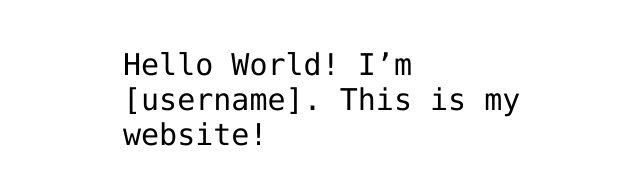
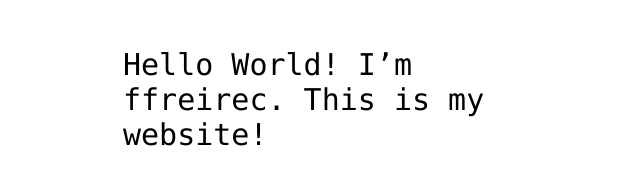
Before and after one commit to ffreirec/hello-world, a plain HTML site: page index.html in a window 1280 px wide. Shown: the part 341-526 px from the top of the page, without its empty margins (317-957 px from the left). Drawn offline with Linux system fonts and the light colour scheme.

Commit message:
Update index.html

```diff
--- a/index.html
+++ b/index.html
@@ -13,7 +13,7 @@
 
 <!-- Change this code here by copy and pasting your template on line 15 -->
 
-  <p>Hello World! I’m [username]. This is my website!</p>
+  <p>Hello World! I’m ffreirec. This is my website!</p>
 
 </body>
 </html>
```
